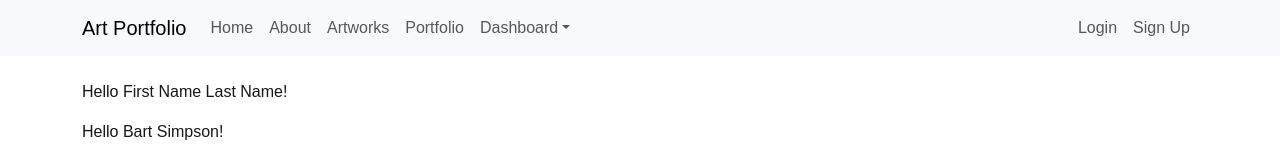
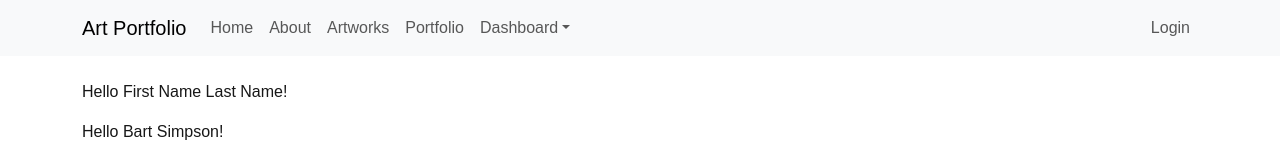
Before and after one commit to MohsenSabet/artPortfolio, a Next.js app: page / in a window 1280 px wide. Shown: the top 160 px of the page. Built offline with nearby package versions, Linux system fonts and the light colour scheme; no server answers.

Commit message:
feat: implement session management in MainNav component with logout functionality

```diff
--- a/components/MainNav.js
+++ b/components/MainNav.js
@@ -1,8 +1,25 @@
 // components/MainNav.js
 import { Navbar, Nav, Container, NavDropdown } from 'react-bootstrap';
 import Link from 'next/link';
+import React, { useState, useEffect } from 'react';
+import { supabase } from '@/lib/supabaseClient';
+import { useRouter } from 'next/router';
 
 export default function MainNav() {
+  const [session, setSession] = useState(null);
+  const router = useRouter();
+  useEffect(() => {
+    // get initial session
+    supabase.auth.getSession().then(({ data: { session } }) => setSession(session));
+    // listen for auth changes
+    const { data: listener } = supabase.auth.onAuthStateChange((_event, session) => setSession(session));
+    return () => listener.subscription.unsubscribe();
+  }, []);
+  const handleLogout = async () => {
+    await supabase.auth.signOut();
+    router.push('/login');
+  };
+
   return (
     <Navbar bg="light" expand="lg">
       <Container>
@@ -24,8 +41,11 @@ export default function MainNav() {
             </NavDropdown>
           </Nav>
           <Nav className="ms-auto">
-            <Nav.Link as={Link} href="/login">Login</Nav.Link>
-            <Nav.Link as={Link} href="/signup">Sign Up</Nav.Link>
+            {session ? (
+              <Nav.Link onClick={handleLogout}>Logout</Nav.Link>
+            ) : (
+              <Nav.Link as={Link} href="/login">Login</Nav.Link>
+            )}
           </Nav>
         </Navbar.Collapse>
       </Container>
```
